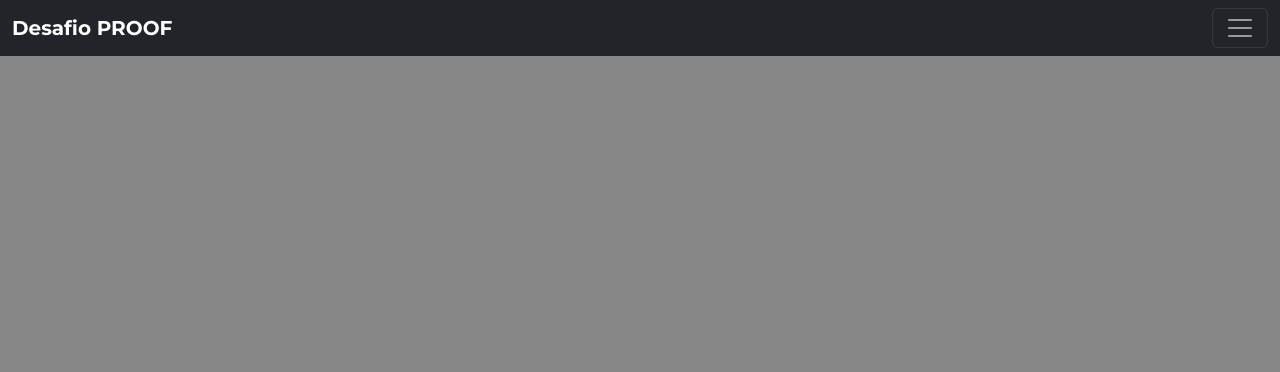
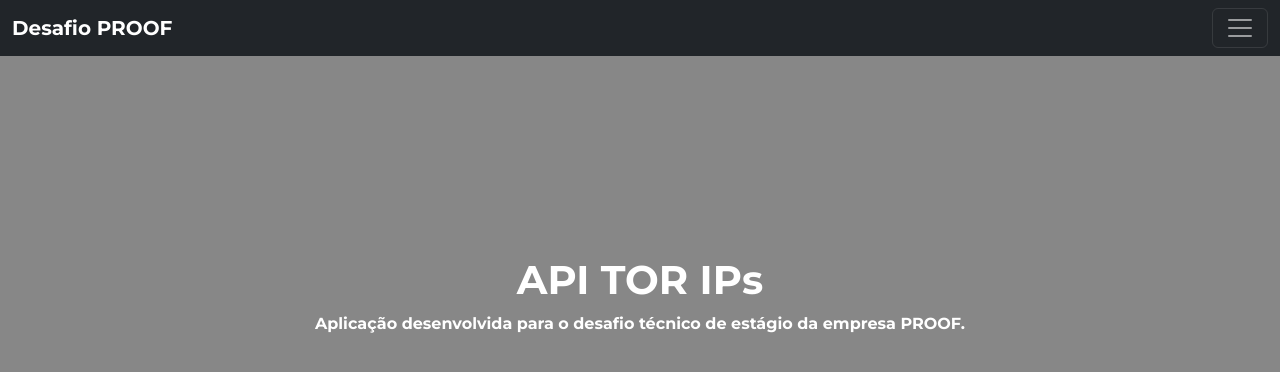
Before and after one commit to OtavioRDF/Desafio-PROOF, a Django app: page / in a window 1280 px wide. Shown: the top 372 px of the page. Run offline with Django 4.2, Linux system fonts and the light colour scheme; some libraries are stand-ins or nearby versions.

Commit message:
ajustes front-end

```diff
--- a/apiIPS/settings.py
+++ b/apiIPS/settings.py
@@ -39,7 +39,6 @@
     'django.contrib.staticfiles',
     'rest_framework',
     'core',
-    'bootstrapform',
 ]
 
 MIDDLEWARE = [
--- a/core/static/styles.css
+++ b/core/static/styles.css
@@ -25,10 +25,18 @@
     margin-top: 2%;
 }
 
-.tabela {
+.listT {
     margin-left: auto;
     margin-right: auto;
     margin-top: 5%;
     text-align: center;
-    width: 25%;
+    width: 30%;
 }
+
+.tHome{
+    color: white;
+    font-family: 'Montserrat', sans-serif;
+    font-weight: bold;
+    font-size: 100%;
+    margin-top: 20%;
+}
--- a/core/templates/base.html
+++ b/core/templates/base.html
@@ -1,5 +1,4 @@
 {% load static %}
-{% load bootstrap %}
 
 <!DOCTYPE html>
 <html lang="pt">
@@ -13,9 +12,12 @@
       integrity="sha384-gH2yIJqKdNHPEq0n4Mqa/HGKIhSkIHeL5AyhkYV8i59U5AR6csBvApHHNl/vI1Bx"
       crossorigin="anonymous"
     />
-    <link rel="preconnect" href="https://fonts.googleapis.com">
-    <link rel="preconnect" href="https://fonts.gstatic.com" crossorigin>
-    <link href="https://fonts.googleapis.com/css2?family=Montserrat:wght@700&display=swap" rel="stylesheet">
+    <link rel="preconnect" href="https://fonts.googleapis.com" />
+    <link rel="preconnect" href="https://fonts.gstatic.com" crossorigin />
+    <link
+      href="https://fonts.googleapis.com/css2?family=Montserrat:wght@700&display=swap"
+      rel="stylesheet"
+    />
     <title>Desafio PROOF</title>
     <link rel="stylesheet" href="{% static 'styles.css'%}" />
   </head>
@@ -23,30 +25,71 @@
     <nav class="navbar navbar-dark bg-dark fixed-top nBar">
       <div class="container-fluid">
         <a class="navbar-brand" href="{% url 'home' %}">Desafio PROOF</a>
-    <button class="navbar-toggler" type="button" data-bs-toggle="offcanvas" data-bs-target="#offcanvasDarkNavbar" aria-controls="offcanvasDarkNavbar">
+        <button
+          class="navbar-toggler"
+          type="button"
+          data-bs-toggle="offcanvas"
+          data-bs-target="#offcanvasDarkNavbar"
+          aria-controls="offcanvasDarkNavbar"
+        >
           <span class="navbar-toggler-icon"></span>
         </button>
-    <div class="offcanvas offcanvas-end text-bg-dark" tabindex="-1" id="offcanvasDarkNavbar" aria-labelledby="offcanvasDarkNavbarLabel">
+        <div
+          class="offcanvas offcanvas-end text-bg-dark"
+          tabindex="-1"
+          id="offcanvasDarkNavbar"
+          aria-labelledby="offcanvasDarkNavbarLabel"
+        >
           <div class="offcanvas-header">
-        <h5 class="offcanvas-title" id="offcanvasDarkNavbarLabel">API TOR IPs</h5>
-        <button type="button" class="btn-close btn-close-white" data-bs-dismiss="offcanvas" aria-label="Close"></button>
+            <h5 class="offcanvas-title" id="offcanvasDarkNavbarLabel">
+              API TOR IPs
+            </h5>
+            <button
+              type="button"
+              class="btn-close btn-close-white"
+              data-bs-dismiss="offcanvas"
+              aria-label="Close"
+            ></button>
           </div>
           <div class="offcanvas-body">
             <ul class="navbar-nav justify-content-end flex-grow-1 pe-3">
               <li class="nav-item">
-            <a class="nav-link active" aria-current="page" href="{% url 'home' %}">Home</a>
+                <a
+                  class="nav-link active"
+                  aria-current="page"
+                  href="{% url 'home' %}"
+                  >Home</a
+                >
               </li>
               <li class="nav-item dropdown">
-            <a class="nav-link dropdown-toggle" href="#" role="button" data-bs-toggle="dropdown" aria-expanded="false">
+                <a
+                  class="nav-link dropdown-toggle"
+                  href="#"
+                  role="button"
+                  data-bs-toggle="dropdown"
+                  aria-expanded="false"
+                >
                   Endpoints
                 </a>
                 <ul class="dropdown-menu dropdown-menu-dark">
-              <li><a class="dropdown-item" href="{% url 'list_ips' %}">Get & List All IPs</a></li>
-              <li><a class="dropdown-item" href="{% url 'list_unbanned' %}"> List Unbanned IPs</a></li>
                   <li>
-                <hr class="dropdown-divider">
+                    <a class="dropdown-item" href="{% url 'list_ips' %}"
+                      >Get & List All IPs</a
+                    >
                   </li>
-              <li><a class="dropdown-item" href="{% url 'ban_ips' %}">Ban IPs</a></li>
+                  <li>
+                    <a class="dropdown-item" href="{% url 'list_unbanned' %}">
+                      List Unbanned IPs</a
+                    >
+                  </li>
+                  <li>
+                    <hr class="dropdown-divider" />
+                  </li>
+                  <li>
+                    <a class="dropdown-item" href="{% url 'ban_ips' %}"
+                      >Ban IPs</a
+                    >
+                  </li>
                 </ul>
               </li>
             </ul>
--- a/core/templates/home.html
+++ b/core/templates/home.html
@@ -1,9 +1,10 @@
-{% extends 'base.html' %}
-{% block content %}
-{% load bootstrap %}
+{% extends 'base.html' %} {% block content %}
 
-<div class="container-fluid text-center">
-  <h1> Desafio PROOF</h1>
+<div class="container-fluid text-center tHome">
+  <h1>API TOR IPs</h1>
+  <p>
+    Aplicação desenvolvida para o desafio técnico de estágio da empresa PROOF.
+  </p>
 </div>
 
 {% endblock %}
```
Also changed, not shown: core/templates/ban_ips.html (+7 -8 lines), core/templates/list_all.html (+7 -9 lines), core/templates/list_unbanned.html (+7 -9 lines), core/views.py (+4 -3 lines), core/static/tor-logo.png (deleted). Lines whose indentation alone changed are shown as unchanged.
